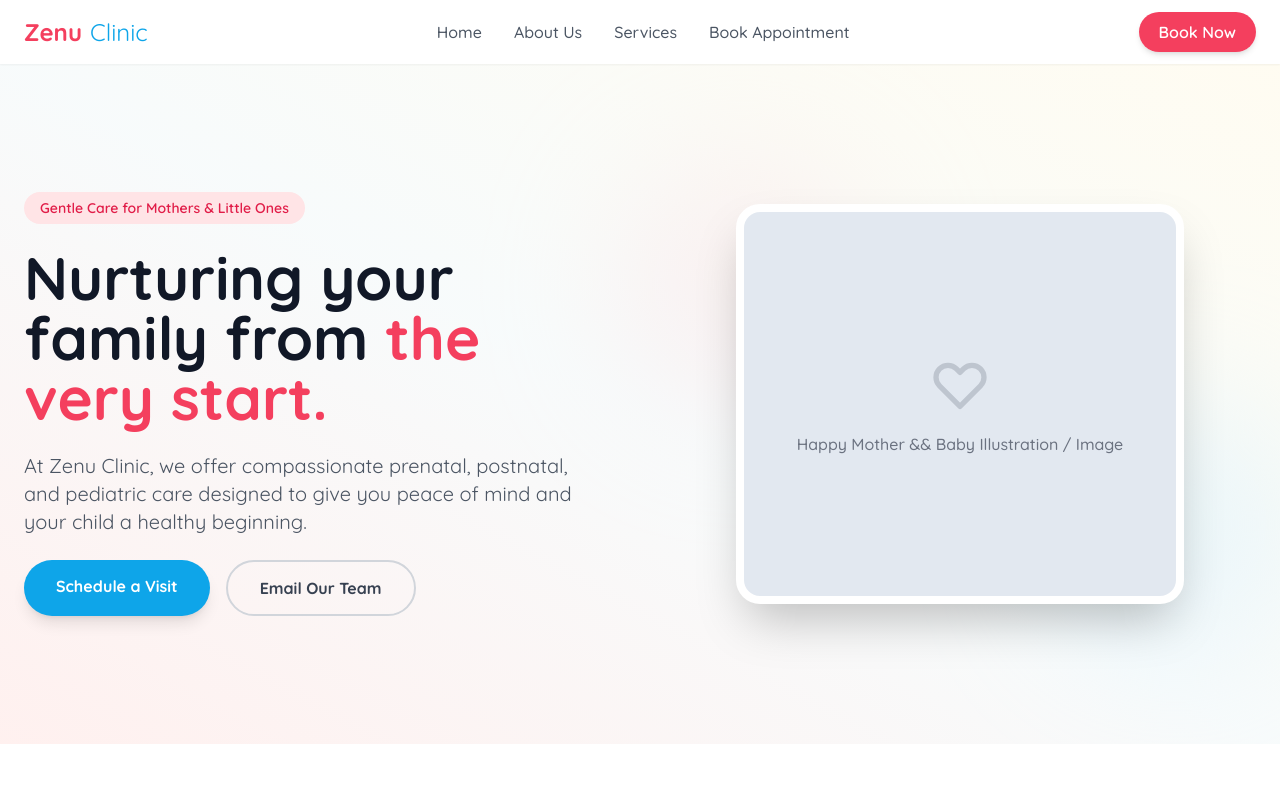
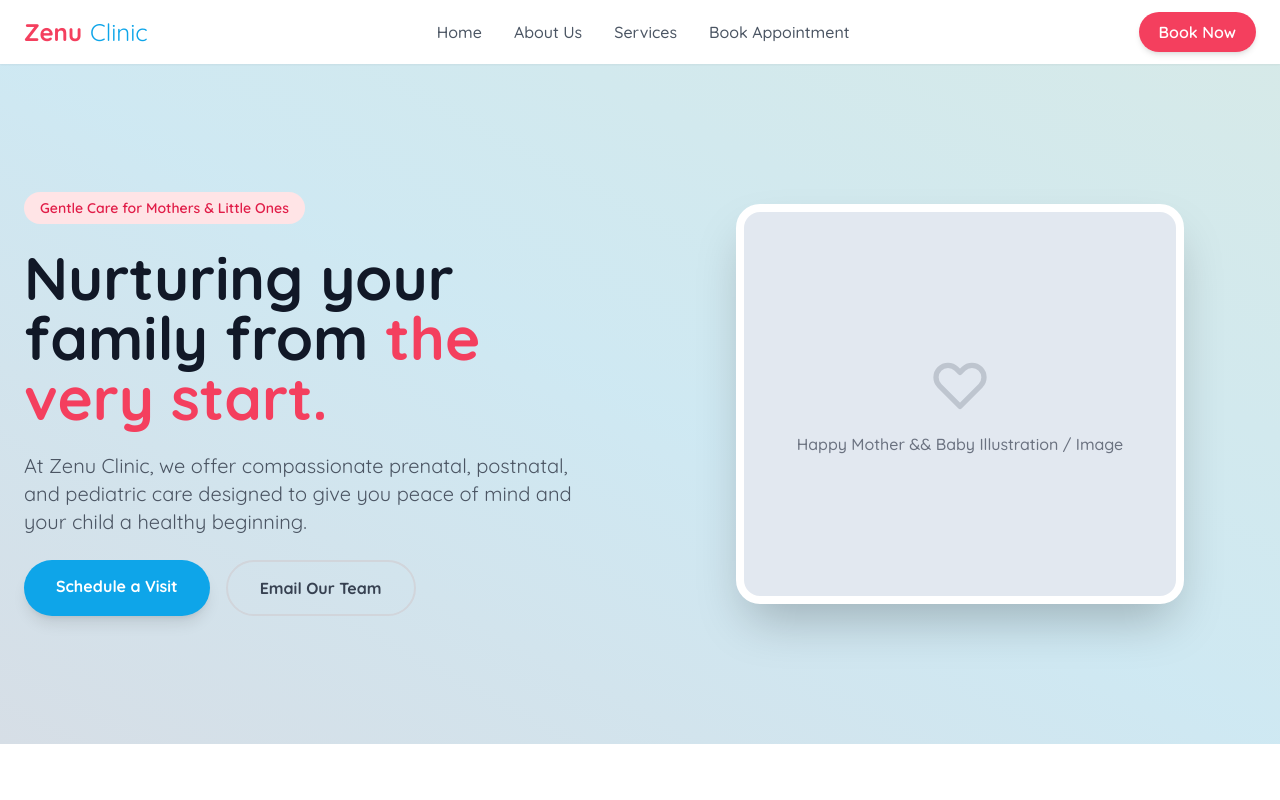
Before and after one commit to ashumie/maternal, a plain HTML site: page index.html in a window 1280 px wide. Shown: the top 800 px of the page. Drawn offline with nearby package versions, Linux system fonts and the light colour scheme.

Commit message:
Update index.html

```diff
--- a/index.html
+++ b/index.html
@@ -12,6 +12,9 @@
         body {
             font-family: 'Quicksand', sans-serif;
         }
+        #home {
+    background-color: lightblue;
+}
     </style>
 </head>
 <body class="bg-amber-50/30 text-gray-800 scroll-smooth">
```
